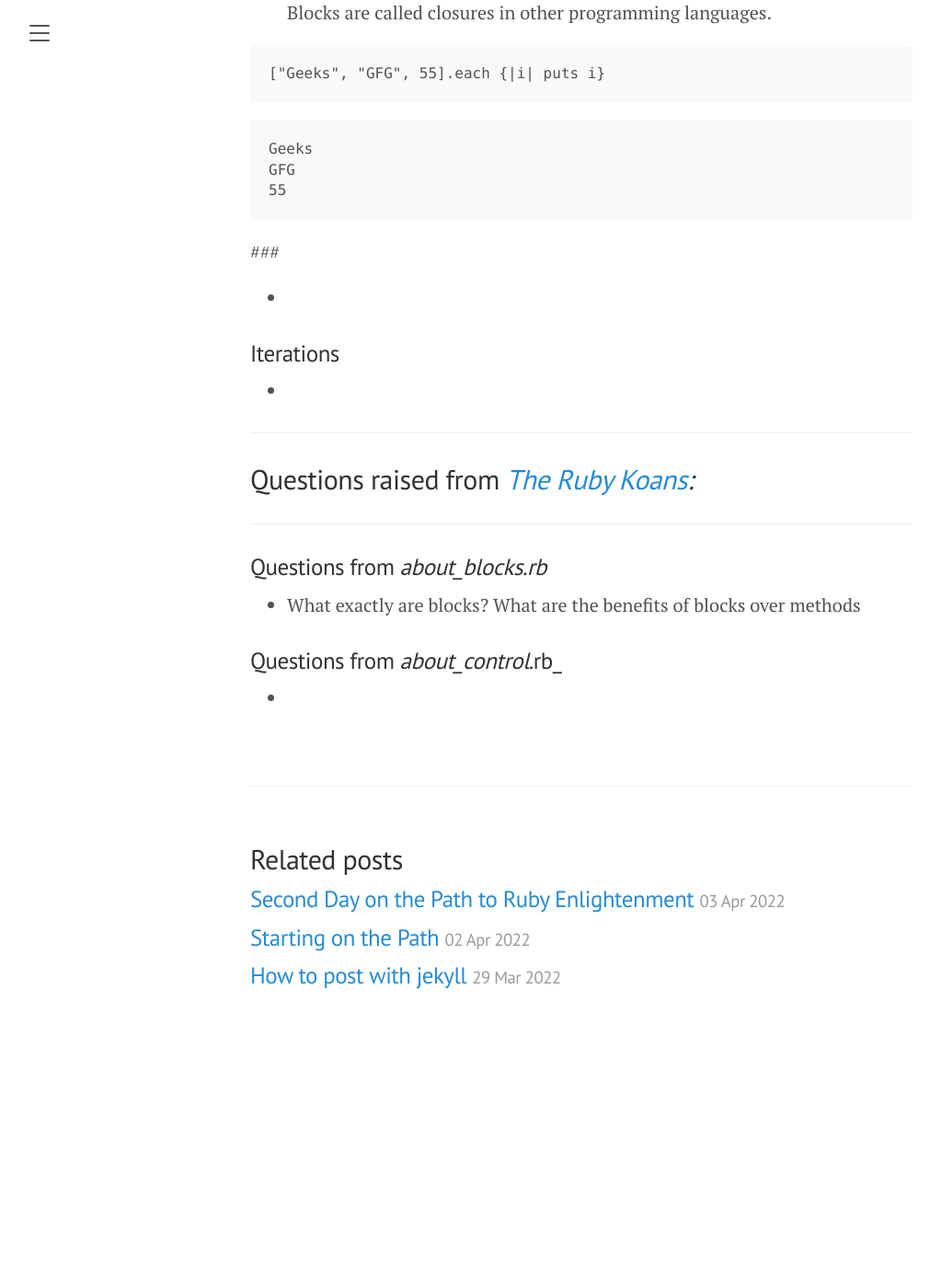
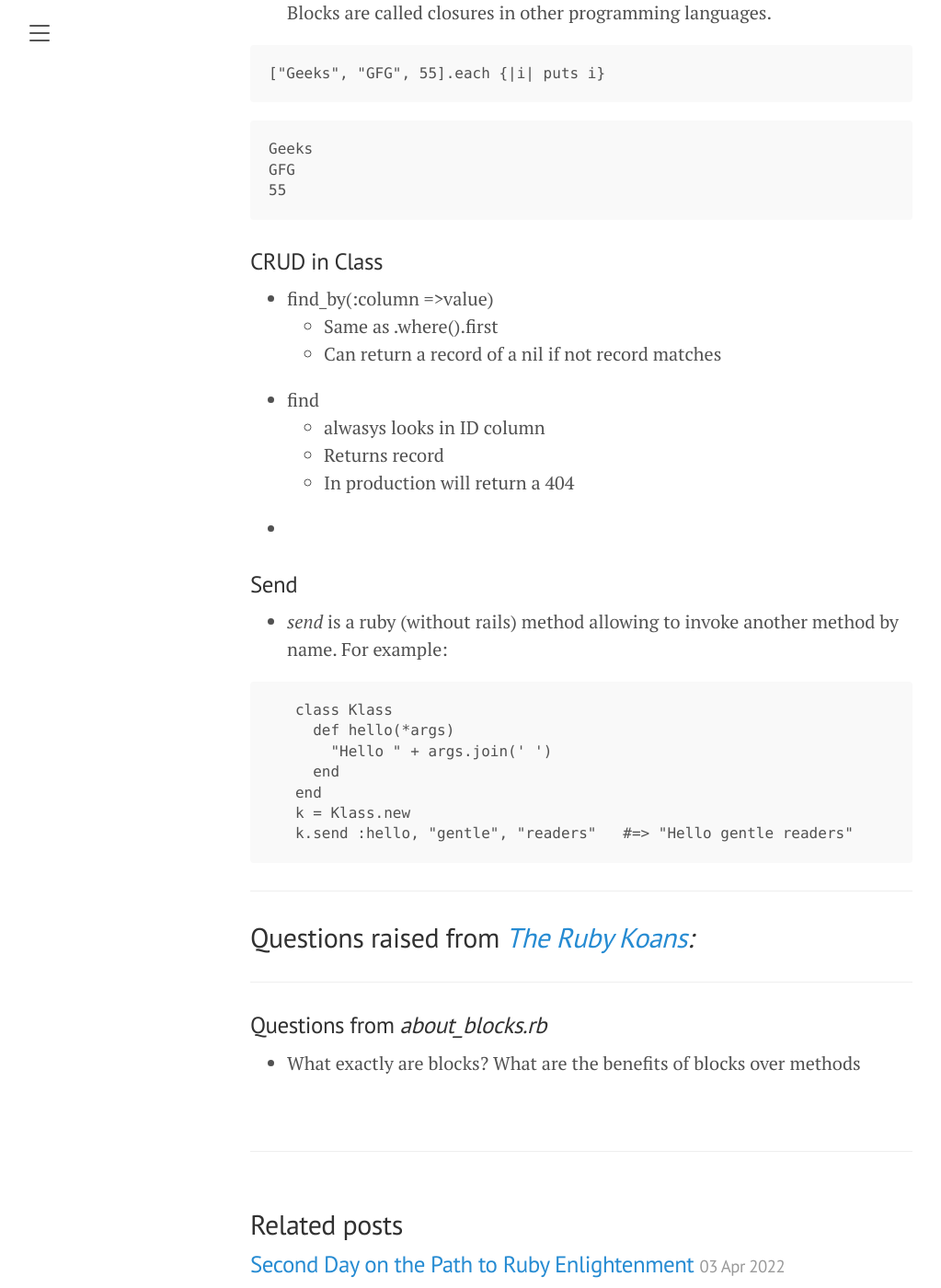
Before and after one commit to KevinDelaFuente/til, a Jekyll site: the page built from _posts/2022-04-03-Third Day on the Path to Enlightenment.md, in a window 1280 px wide and 1400 px high, scrolled down 464 px. Shown: the whole window at 92% size, without its empty margins (8-1031 px from the left). Built offline with Jekyll 4.4.1, drawn with Linux system fonts in a browser that asks for light colours; before the commit the page ends 1600 px from its top, so only the background shows below that.

Commit message:
Update 2022-04-03-Third Day on the Path to Enlightenment.md

````diff
--- a/_posts/2022-04-03-Third Day on the Path to Enlightenment.md
+++ b/_posts/2022-04-03-Third Day on the Path to Enlightenment.md
@@ -18,11 +18,30 @@ GFG
 55
 ```
 
-###
+### CRUD in Class
+  - find_by(:column =>value)
+    - Same as .where().first
+    - Can return a record of a nil if not record matches
+
+  - find
+    - alwasys looks in ID column
+    - Returns record
+    - In production will return a 404
+
   -
 
-### Iterations
-  -
+### Send
+  - _send_ is a ruby (without rails) method allowing to invoke another method by name. For example:
+
+```
+   class Klass
+     def hello(*args)
+       "Hello " + args.join(' ')
+     end
+   end
+   k = Klass.new
+   k.send :hello, "gentle", "readers"   #=> "Hello gentle readers"
+```
 
 
 ---
@@ -31,6 +50,3 @@ GFG
 ---
 ### Questions from _about_blocks.rb_
 - What exactly are blocks? What are the benefits of blocks over methods
-
-### Questions from _about_control_.rb_
--
````
